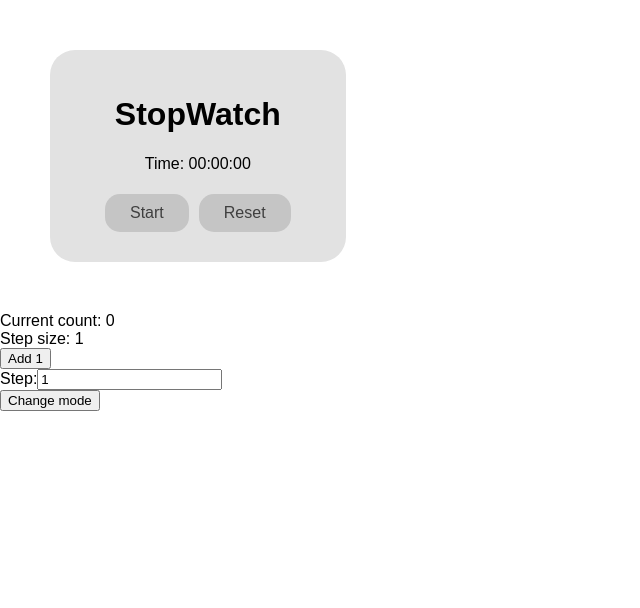
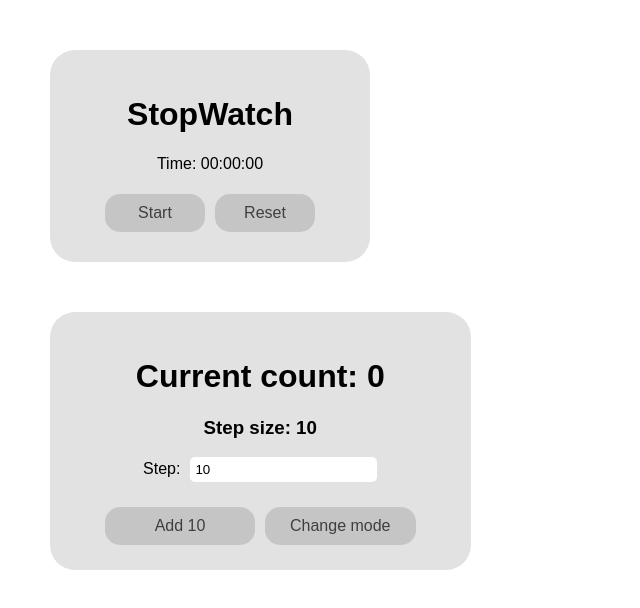
Before and after one commit to spoolae/FS-PROJECTS, a React (Create React App) app in the folder REACT APPS/fresh-app-1/: page / in a window 1280 px wide. Shown: the top 608 px of the page, without its empty margins (0-640 px from the left). Built offline with nearby package versions, Linux system fonts and the light colour scheme.

Commit message:
Added styles for counter

```diff
--- a/REACT APPS/fresh-app-1/package.json
+++ b/REACT APPS/fresh-app-1/package.json
@@ -3,9 +3,12 @@
   "version": "0.1.0",
   "private": true,
   "dependencies": {
+    "postcss": "^8.4.21",
     "react": "^18.2.0",
     "react-dom": "^18.2.0",
     "react-scripts": "5.0.1",
+    "sass": "^1.59.2",
+    "scss": "^0.2.4",
     "web-vitals": "^2.1.4"
   },
   "scripts": {
@@ -31,5 +34,8 @@
       "last 1 firefox version",
       "last 1 safari version"
     ]
+  },
+  "devDependencies": {
+    "node-sass": "^7.0.3"
   }
 }
--- a/REACT APPS/fresh-app-1/src/App.js
+++ b/REACT APPS/fresh-app-1/src/App.js
@@ -6,7 +6,7 @@ const App = () => {
   return (
     <div>
       <StopWatch />
-      <Counter />
+      <Counter initStep={10} />
     </div>
   );
 };
--- a/REACT APPS/fresh-app-1/src/components/counter/Counter.js
+++ b/REACT APPS/fresh-app-1/src/components/counter/Counter.js
@@ -1,13 +1,15 @@
 import React, { Component } from "react";
-
-// import styles from "./Counter.module.scss";
+import styles from "./Counter.module.scss";
 
 class Counter extends Component {
-  state = {
-    count: 0,
-    step: 1,
-    mode: "add",
-  };
+  constructor(props) {
+    super(props);
+    this.state = {
+      count: 0,
+      step: props.initStep,
+      mode: "add",
+    };
+  }
 
   handleAddClick = () => {
     const { count, step, mode } = this.state;
@@ -29,11 +31,12 @@ class Counter extends Component {
   render() {
     const { count, step, mode } = this.state;
     const buttonText = mode === "add" ? `Add ${step}` : `Subtract ${step}`;
+    const buttonClass = mode === "add" ? "addButton" : "subtractButton";
+
     return (
-      <div className="counter">
-        <div>Current count: {count}</div>
-        <div>Step size: {step}</div>
-        <button onClick={this.handleAddClick}>{buttonText}</button>
+      <div className={styles.counter}>
+        <h1>Current count: {count}</h1>
+        <h3>Step size: {step}</h3>
         <div>
           <label htmlFor="stepInput">Step:</label>
           <input
@@ -43,6 +46,12 @@ class Counter extends Component {
             onChange={this.handleStepChange}
           />
         </div>
+        <button
+          className={`${styles.button} ${styles[buttonClass]}`}
+          onClick={this.handleAddClick}
+        >
+          {buttonText}
+        </button>
         <button onClick={this.handleModeChange}>Change mode</button>
       </div>
     );
--- a/REACT APPS/fresh-app-1/src/components/counter/Counter.module.scss
+++ b/REACT APPS/fresh-app-1/src/components/counter/Counter.module.scss
@@ -0,0 +1,43 @@
+.counter {
+  margin: 50px;
+  padding: 25px 50px;
+  width: fit-content;
+  background-color: rgb(226, 226, 226);
+  border-radius: 25px;
+  text-align: center;
+
+  input {
+    padding: 5px;
+    margin-left: 10px;
+    border-radius: 5px;
+    border: none;
+    outline: none;
+  }
+
+  button {
+    min-width: 150px;
+    margin: 25px 5px 0 5px;
+    padding: 10px 25px;
+    border-radius: 15px;
+    border: none;
+    outline: none;
+    background-color: rgb(197, 197, 197);
+    color: rgb(63, 63, 63);
+    font-size: 16px;
+  }
+
+  button:hover {
+    background-color: rgb(117, 117, 117);
+    color: rgb(250, 250, 250);
+  }
+
+  .addButton:hover {
+    background-color: rgb(100, 200, 100);
+    color: white;
+  }
+
+  .subtractButton:hover {
+    background-color: rgb(255, 100, 100);
+    color: white;
+  }
+}
--- a/REACT APPS/fresh-app-1/src/components/stopWatch/StopWatchStyles.css
+++ b/REACT APPS/fresh-app-1/src/components/stopWatch/StopWatchStyles.css
@@ -8,6 +8,7 @@
 }
 
 .stop-watch button {
+  min-width: 100px;
   margin: 5px;
   padding: 10px 25px;
   border-radius: 15px;
```
Also changed, not shown: 1 other file (tests, documents, lock files or other folders).
